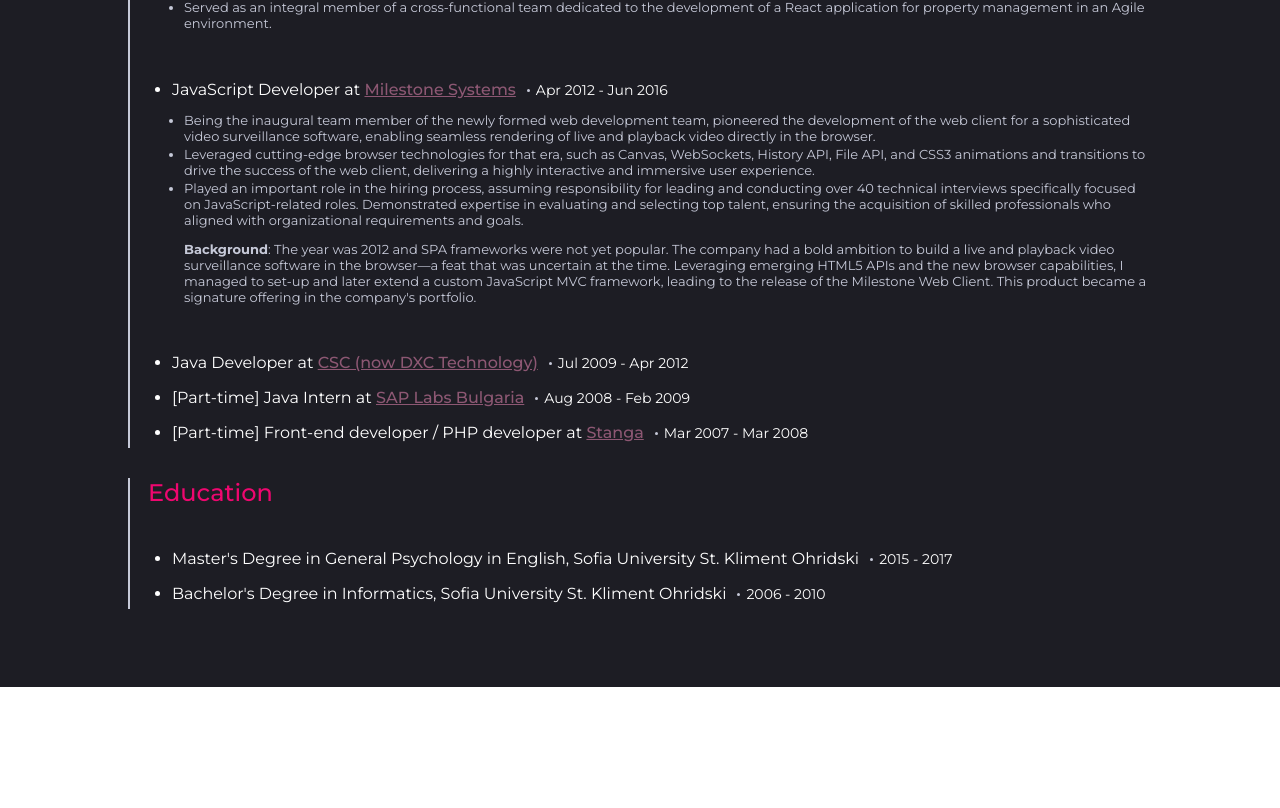
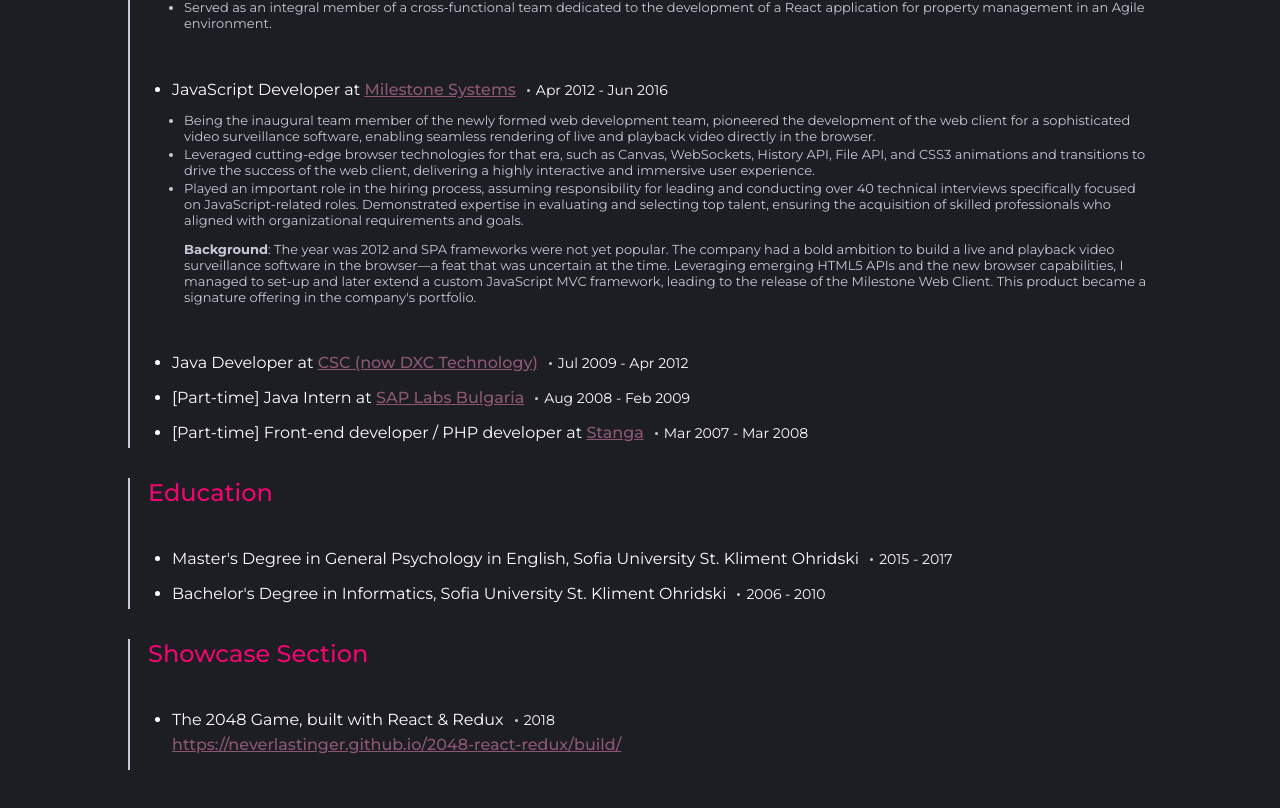
Before and after one commit to Neverlastinger/reactivelabs.ltd, a Next.js app: page /radoslav-popov/experience in a window 1280 px wide. Shown: the part 1414-2222 px from the top of the page. Before the commit the page ends 2101 px from the top, so only its background shows below. Built offline with nearby package versions, Linux system fonts and the light colour scheme.

Commit message:
Add a project section

```diff
--- a/pages/radoslav-popov/experience.js
+++ b/pages/radoslav-popov/experience.js
@@ -385,6 +385,29 @@ export default function Resume() {
             </>
           }
         />
+
+        <ToggableSection
+          head={<h2>Showcase Section</h2>}
+          body={
+            <>
+              <li style={{ paddingBottom: "16px" }}>
+                <div className={styles.itemHeader}>
+                  The 2048 Game, built with React & Redux
+                  <span className={styles.date}>2018</span>
+                  <div style={{ marginTop: "6px" }}>
+                    <a
+                      href="https://neverlastinger.github.io/2048-react-redux/build/"
+                      target="_blank"
+                      rel="noreferrer"
+                    >
+                      https://neverlastinger.github.io/2048-react-redux/build/
+                    </a>
+                  </div>
+                </div>
+              </li>
+            </>
+          }
+        />
       </div>
     </div>
   );
```
